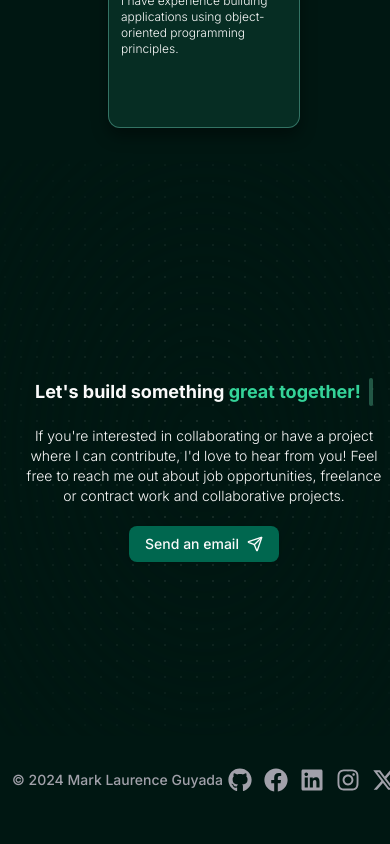
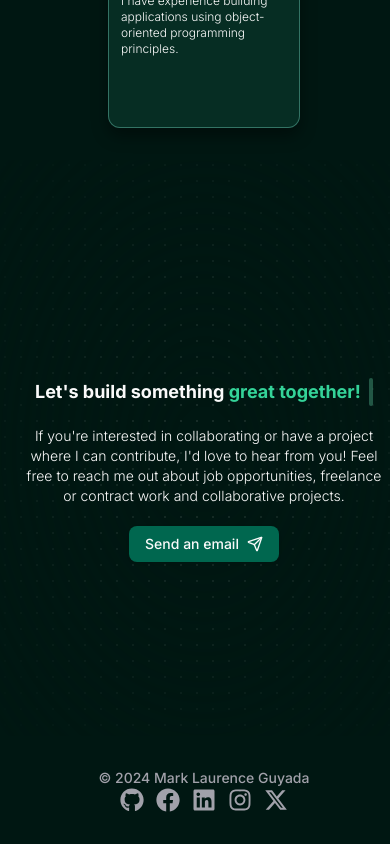
Before and after one commit to aboutMarkDev/my-portfolio, a Next.js app: page / in a window 390 px wide. Shown: the part 4706-5550 px from the top of the page. Built offline with nearby package versions, Linux system fonts and the light colour scheme.

Commit message:
Little config on footer

```diff
--- a/components/Footer.tsx
+++ b/components/Footer.tsx
@@ -10,7 +10,7 @@ export default function Footer() {
       transition={{ duration: 0.8, delay: 0.5 }}
       whileInView={{ opacity: 1 }}
       viewport={{ once: true }}
-      className="px-3 lg:px-10 py-8 flex items-center justify-between"
+      className="px-3 lg:px-10 py-8 flex max-sm:flex-col max-sm:justify-center items-center justify-between"
     >
       <h1 className="text-muted-foreground font-medium max-md:text-sm">
         &copy; 2024 Mark Laurence Guyada
```
